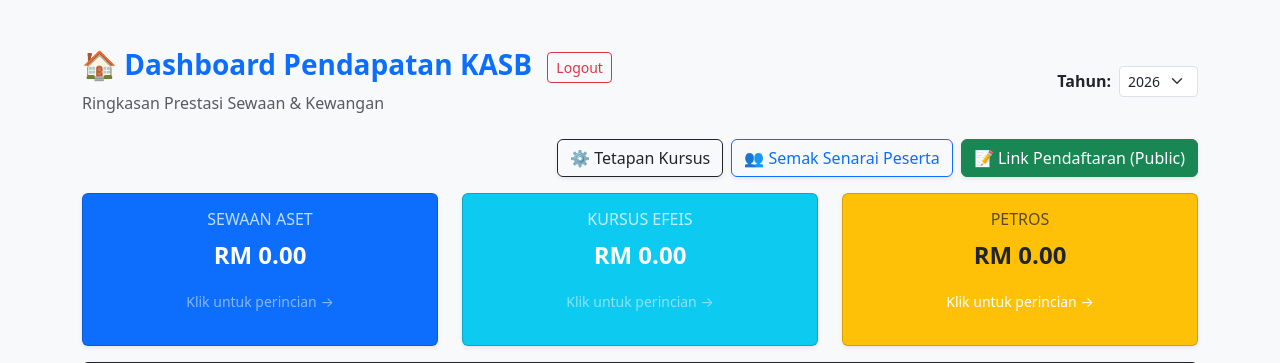
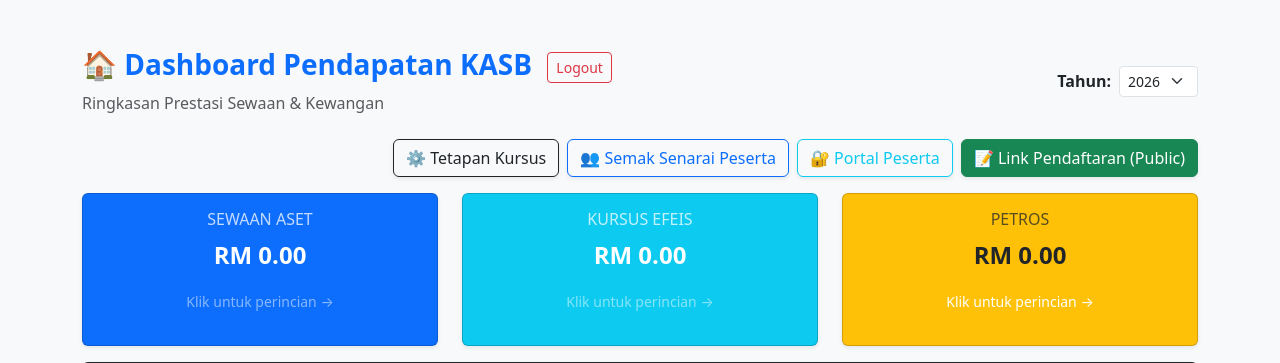
Before and after one commit to azaharrabu/sistem-sewaan-KASB, a Flask app: page / in a window 1280 px wide. Shown: the top 363 px of the page. Run offline with Flask 3, Linux system fonts and the light colour scheme; the visitor is signed in with stand-in values (Sample User, id 1); data that the repository does not hold is empty.

Commit message:
Tambah butang pautan ke Portal Peserta di dashboard

```diff
--- a/templates/index.html
+++ b/templates/index.html
@@ -44,6 +44,9 @@
             </a>
             <a href="{{ url_for('senarai_peserta') }}" class="btn btn-outline-primary shadow-sm me-2">
                 👥 Semak Senarai Peserta
+            </a>
+            <a href="{{ url_for('login_peserta') }}" target="_blank" class="btn btn-outline-info shadow-sm me-2">
+                🔐 Portal Peserta
             </a>
             <a href="{{ url_for('daftar_kursus') }}" target="_blank" class="btn btn-success shadow-sm">
                 📝 Link Pendaftaran (Public)
```
